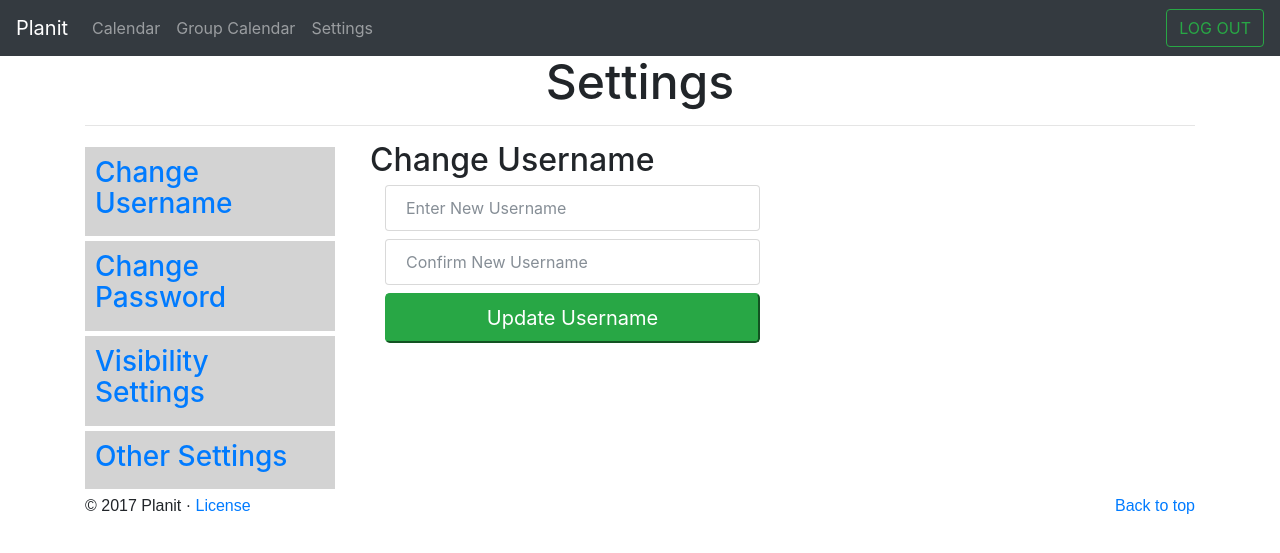
After one commit to nickpalmer789/ProductionNumber4, a PHP site: page /content/settings.php in a window 1280 px wide. The commit adds this page. Shown: the top 553 px of the page. Run offline with PHP 8.4, Linux system fonts and the light colour scheme; the visitor is signed in with stand-in values (Sample User, id 1); some libraries are stand-ins or nearby versions.

Commit message:
Settings Updated

```diff
--- /dev/null
+++ b/content/settings.php
@@ -0,0 +1,68 @@
+<!DOCTYPE html>
+<html>
+
+<head>
+	<link rel="stylesheet" type="text/css" href="../css/settings.css">
+	<?php
+            //Include the header content
+            include('../templates/headercontent.php')
+        ?>
+
+	<script type="text/javascript">
+	$(document).ready(function() {
+	  $("show_change_username").click(function() {
+	    $('#change_username').toggle();
+	      return false;
+	    });
+	});
+	</script>
+
+</head>
+
+<body>
+    <?php
+	include('../templates/navbar.php');
+        include('../php/session.php');
+    ?>
+        <div class="container">
+            <h1 class="text-center">
+                <font size="7">Settings</font>
+            </h1>
+            <hr>
+            <div class="row">
+                <div class="col-md-3">
+			<div class="child">
+				<h3><a href="#" id="show_change_username">Change Username</a></h3>
+			</div>
+			<div class="child">
+				<h3><a href="#c2">Change Password</a></h3>
+			</div>
+			<div class="child">
+				<h3><a href=#c3">Visibility Settings</a></h3>
+			</div>
+			<div class="child">
+				<h3><a href="#c4">Other Settings</a></h3>
+			</div>
+
+                </div>
+                <div id="change_username" class="col-md-6">
+                	<h2>Change Username</h2>
+                	<div class="col-md-9">
+				<input type="text" class="form-control" placeholder="Enter New Username" name="newusername1" required>
+                               	<input type="text" class="form-control" placeholder="Confirm New Username" name="newusername2" required>
+				<button class="btn-success btn-lg btn-block" type="submit">Update Username</button>
+
+			</div>
+		</div>
+            </div>
+            <?php
+                include('../templates/footerCopy.php');
+            ?>
+        </div>
+
+            <?php
+                include('../templates/footerScripts.php');
+            ?>
+</body>
+
+</html>
--- /dev/null
+++ b/css/settings.css
@@ -0,0 +1,40 @@
+#parent {
+	width:20%;
+	/*border:2px solid blue;*/
+	float:left;
+	position: fixed;
+	/*display:block;*/
+/*	position: -webkit-sticky;
+	position:sticky;
+	top:0;*/
+}
+
+.child {
+	margin-top:5px;
+	margin-bottom:5px;
+	margin-right:5px;
+	padding:10px;
+	border: 2px;
+	background-color:LightGrey; /*beauty factor 1*/
+    color:white;
+	/*position:inherit;*/
+}
+#info {
+	float:right;
+	width:75%;
+	border:2px;
+	color:black; /*beauty factor 2*/
+}
+p {
+	word-wrap: break-word;
+	font-family:sans-serif;
+	/*background-color: blue; /*beauty factor 3*/
+	/*color: #ddff30; /*beauty factor 4*/
+}
+
+a {
+	/*color:#dabdab; /*beauty factor 5*/
+}
+body {
+	/*background-color: #ff0066; /*beauty factor 6*/
+}
--- /dev/null
+++ b/js/settings.js
@@ -0,0 +1,4 @@
+
+function ShowDiv() {
+   document.getElementById('ChangeUsernameDiv').style.display = "block";
+}
--- a/templates/navbar.php
+++ b/templates/navbar.php
@@ -14,6 +14,10 @@
             <li class="nav-item">
                 <a class="nav-link" href="../content/group_calendar.php">Group Calendar</a>
             </li>
+            <li class="nav-item">
+                <a class="nav-link" href="../content/settings.php">Settings</a>
+            </li>
+
         </ul>
 
        <!-- Check if logged in, adjust button as needed -->
@@ -21,9 +25,6 @@
             if(!isset($_SESSION["login_user"]))
             //if($logged_in)
             {
-                echo "<form action=\"../php/settings.php\" method=\"post\">";
-                echo "<button type=\"submit\" class=\"btn btn-outline-success my-2 my-sm-0\">SETTINGS</button>";
-		echo "</form>";
                 echo "<form action=\"../php/logout.php\" method=\"post\">";
 		echo "<button type=\"submit\" class=\"btn btn-outline-success my-2 my-sm-0\">LOG OUT</button>";
 		echo "</form>";
@@ -41,7 +42,7 @@
                 <div class="modal-dialog">
                     <div class="modal-content">
                         <div class="modal-body">
-                            <form action="/php/loginHandler.php" method="post">
+                            <form action="/php/settingsHandler.php" method="post">
                                 <div class="imgcontainer">
                                     <img src="../assets/icons/planiticon.png" alt="Planit" class="avatar">
                                     <h2>Planit Login</h2>
@@ -68,6 +69,5 @@
             </div>
             <!-- End Modal -->
 
-
-    </div>
+   </div>
 </nav>
```
Also changed, not shown: php/settings.php (+35 -37 lines), assets/icons/settings_gears.svg (added).
